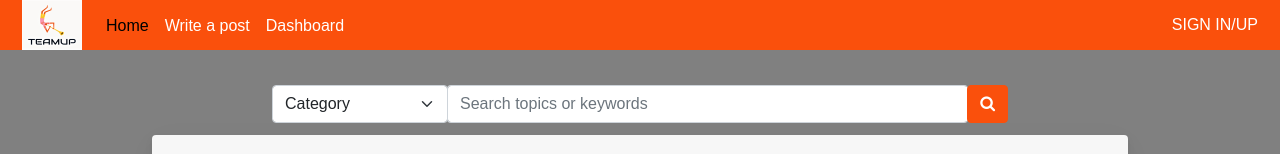
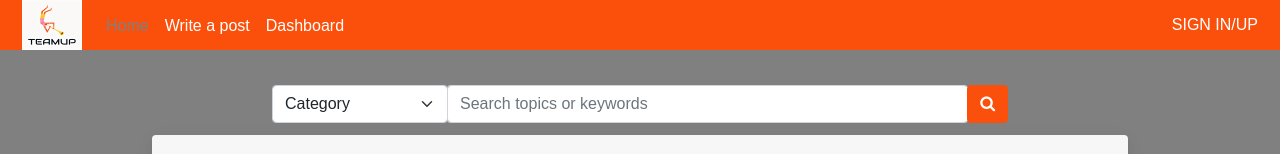
Before and after one commit to seantanty/TeamUpV2, a React (Create React App) app in the folder front/: page / in a window 1280 px wide. In both pictures the pointer is over the link "Home". Shown: the top 154 px of the page. Built offline with nearby package versions, Linux system fonts and the light colour scheme; no server answers.

Commit message:
Update navigationbar.css

```diff
--- a/front/src/styles/navigationbar.css
+++ b/front/src/styles/navigationbar.css
@@ -4,12 +4,12 @@
 }
 
 a.nav-link:hover {
-  color: #000000;
+  color: #808080;
 }
 
 .navbar-toggler {
   background-color: #fa500c;
-  border: solid #7A2706;
+  border: solid #808080;
 }
 
 .nav-item {
```
